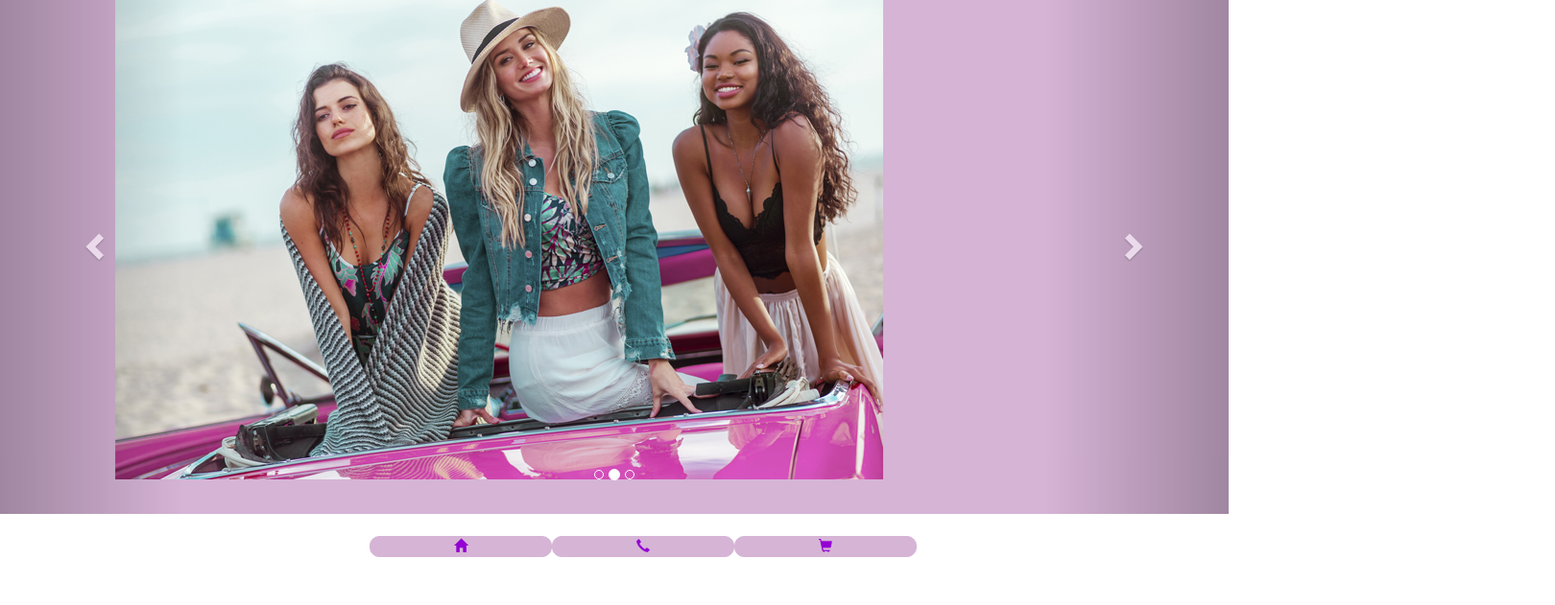
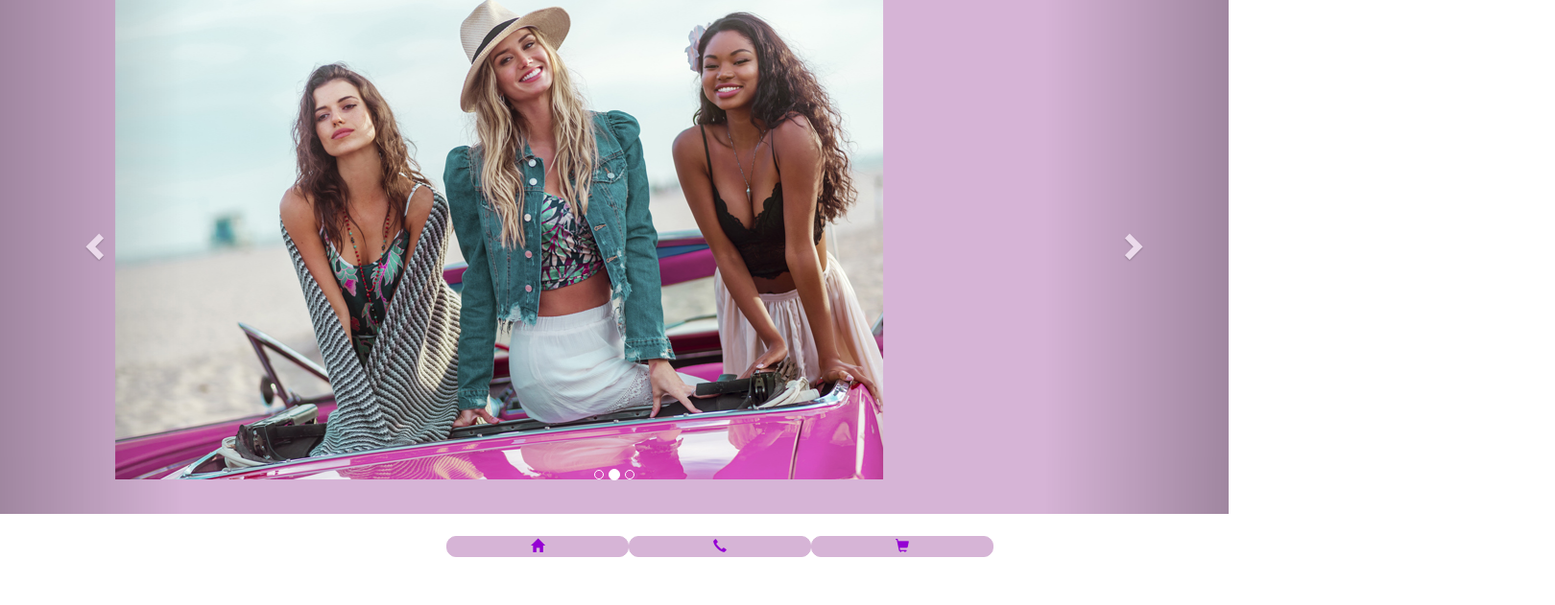
Before and after one commit to Gabrielatr/StudioFashion, a plain HTML site: page Index.html in a window 1280 px wide. Shown: the part 199-830 px from the top of the page at 96% size, 1620 px wide, since content can reach past the window. Drawn offline with nearby package versions, Linux system fonts and the light colour scheme.

Commit message:
Update StyleStore.css

```diff
--- a/CSS/StyleStore.css
+++ b/CSS/StyleStore.css
@@ -50,7 +50,7 @@
 
 #bolas{
 	margin: auto 50px;
-	padding: 3px 320px;
+	padding: 3px 400px;
 
 }
 #bolas .container div{
```
